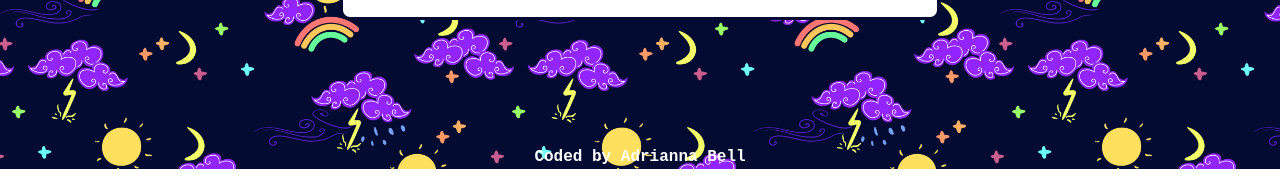
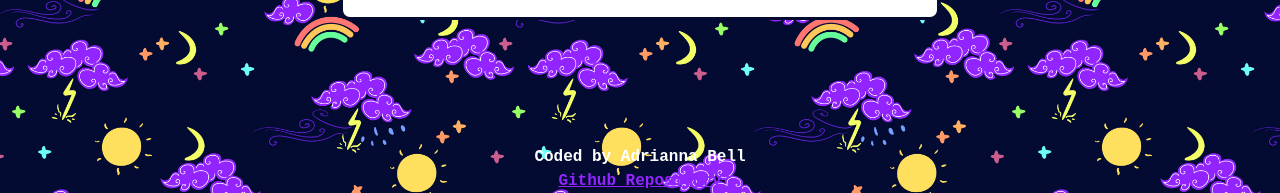
Before and after one commit to thecodedcosmos/pretty-weather-app, a plain HTML site: page index.html in a window 1280 px wide. Shown: the part 750-943 px from the top of the page. Before the commit the page ends 919 px from the top, so only its background shows below. Drawn offline with nearby package versions, Linux system fonts and the light colour scheme; no server answers; a web font is replaced by a local one.

Commit message:
added Github Repository Link

```diff
--- a/index.html
+++ b/index.html
@@ -96,7 +96,8 @@
     </div>
     </body>
     <footer>
-      Coded by Adrianna Bell
+      Coded by Adrianna Bell<br>
+      <a href="https://github.com/thecodedcosmos/pretty-weather-app.git">Github Repository</a>
     </footer>
     <script src="src/index.js">
     </script>
```
